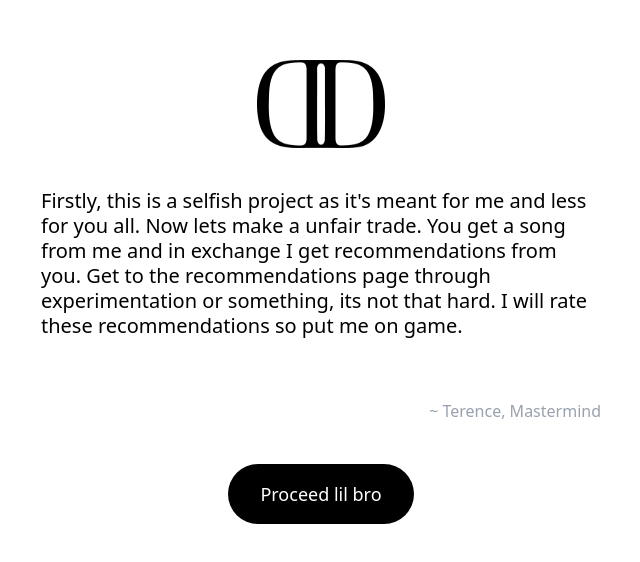
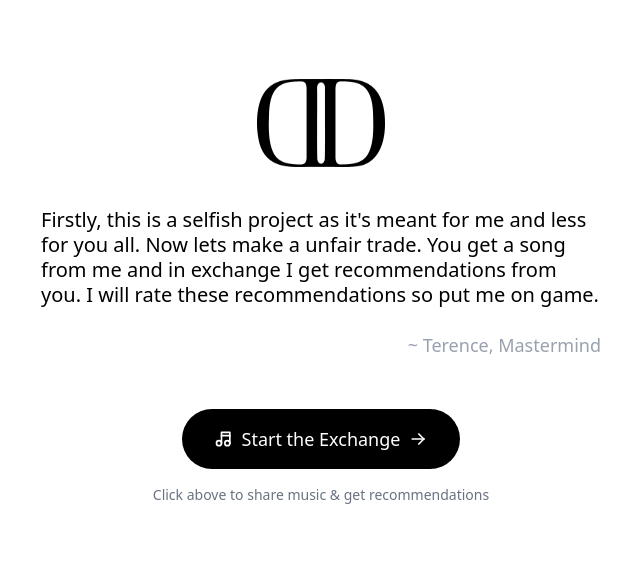
Before and after one commit to tny-88/putmeon, a React (Vite) app: page / in a window 1280 px wide. Shown: the part 108-670 px from the top of the page, without its empty margins (319-959 px from the left). Built offline with nearby package versions, Linux system fonts and the light colour scheme; a web font is replaced by a local one.

Commit message:
Made FOR MOI an actual button

```diff
--- a/src/components/Header.tsx
+++ b/src/components/Header.tsx
@@ -14,12 +14,13 @@ function Header() {
             <div className="flex-shrink-0 text-justify">
                 <a
                     href="/recs"
-                    className="text-black font-bold hover:underline text-base sm:text-lg md:text-xl lg:text-2xl leading-tight transition-all duration-200 hover:text-gray-700"
+                    className="inline-flex items-center gap-2 bg-black text-white font-bold px-5 py-2 rounded-full shadow-lg hover:bg-gray-800 transition-all duration-200 text-base sm:text-lg md:text-xl lg:text-2xl leading-tight hover:scale-105 focus:outline-none focus:ring-2 focus:ring-offset-2 focus:ring-black"
                 >
-                    FOR<br />
-                    <span className="bg-black text-white">MOI</span>
-
+                    FOR&nbsp;
+                    <span className="font-bold">MOI</span>
+                    <svg xmlns="http://www.w3.org/2000/svg" className="h-5 w-5 ml-1" fill="none" viewBox="0 0 24 24" stroke="currentColor"><path strokeLinecap="round" strokeLinejoin="round" strokeWidth={2} d="M9 5l7 7-7 7" /></svg>
                 </a>
+                <p className="text-xs text-gray-500 mt-1 text-center">Click to see your recommendations</p>
             </div>
         </header>
     );
--- a/src/pages/Landing.tsx
+++ b/src/pages/Landing.tsx
@@ -1,3 +1,5 @@
+import { IconArrowRight, IconMusic, IconHeart } from "@tabler/icons-react";
+
 function Landing() {
     return (
         <div className="h-screen bg-white flex flex-col relative overflow-hidden">
@@ -5,40 +7,48 @@ function Landing() {
             <main className="flex-1 flex items-center justify-center px-4 sm:px-6 lg:px-8 min-h-0">
                 <div className="text-center max-w-sm sm:max-w-md md:max-w-lg lg:max-w-xl">
                     <div className="mb-6 sm:mb-8 md:mb-10">
-                        <div className=" mx-auto flex items-center justify-center">
+                        <div className="mx-auto flex items-center justify-center">
                             <img
-                                className={"w-20 h-10 sm:w-24 sm:h-14 md:w-28 md:h-18 lg:w-32 lg:h-22"}
-                                src={"/site_logo_2.png"}
-                                alt={`logo`}/>
+                                className="w-20 h-10 sm:w-24 sm:h-14 md:w-28 md:h-18 lg:w-32 lg:h-22"
+                                src="/site_logo_2.png"
+                                alt="logo"
+                            />
                         </div>
                     </div>
 
                     {/* Purpose message */}
-                    <div className="mb-6 sm:mb-8 md:mb-10 px-2">
-                        <p className="text-xs sm:text-sm md:text-base lg:text-xl text-black leading-tight font-light text-left pb-15">
+                    <div className="mb-8 sm:mb-10 md:mb-12 px-2">
+                        <p className="text-xs sm:text-sm md:text-base lg:text-xl text-black leading-tight font-light text-left pb-6">
                             Firstly, this is a selfish project as it's meant for me and less for you all.
                             Now lets make a unfair trade. You get a song from me and in exchange I
-                            get recommendations from you. Get to the recommendations page through experimentation
-                            or something, its not that hard. I will rate these recommendations so put me on game.
-
+                            get recommendations from you. I will rate these recommendations so put me on game.
                         </p>
-                        <p className="text-xs sm:text-sm md:text-base lg:text-lag text-gray-400 leading-relaxed font-light text-right">
+                        <p className="text-xs sm:text-sm md:text-base lg:text-lg text-gray-400 leading-relaxed font-light text-right">
                             ~ Terence, Mastermind
                         </p>
                     </div>
 
-                    {/* CTA Button */}
-                    <div>
+                    {/* Clear CTA Buttons */}
+                    <div className="space-y-4">
                         <a
                             href="/home"
-                            className="inline-block bg-black text-white px-6 sm:px-8 py-3 sm:py-4 rounded-full hover:bg-gray-800 transition-all duration-300 text-sm sm:text-base md:text-lg font-medium hover:shadow-lg transform hover:scale-105"
+                            className="inline-flex items-center justify-center gap-2 bg-black text-white px-6 sm:px-8 py-3 sm:py-4 rounded-full hover:bg-gray-800 transition-all duration-300 text-sm sm:text-base md:text-lg font-medium hover:shadow-lg transform hover:scale-105 min-w-48"
                         >
-                            Proceed lil bro
+                            <IconMusic className="h-5 w-5" />
+                            Start the Exchange
+                            <IconArrowRight className="h-5 w-5" />
                         </a>
+
+                        {/* Secondary helper text */}
+                        <p className="text-xs sm:text-sm text-gray-500 font-light">
+                            Click above to share music & get recommendations
+                        </p>
                     </div>
                 </div>
             </main>
 
+            {/* Footer component would go here */}
+            {/* <Footer /> */}
         </div>
     );
 }
```
